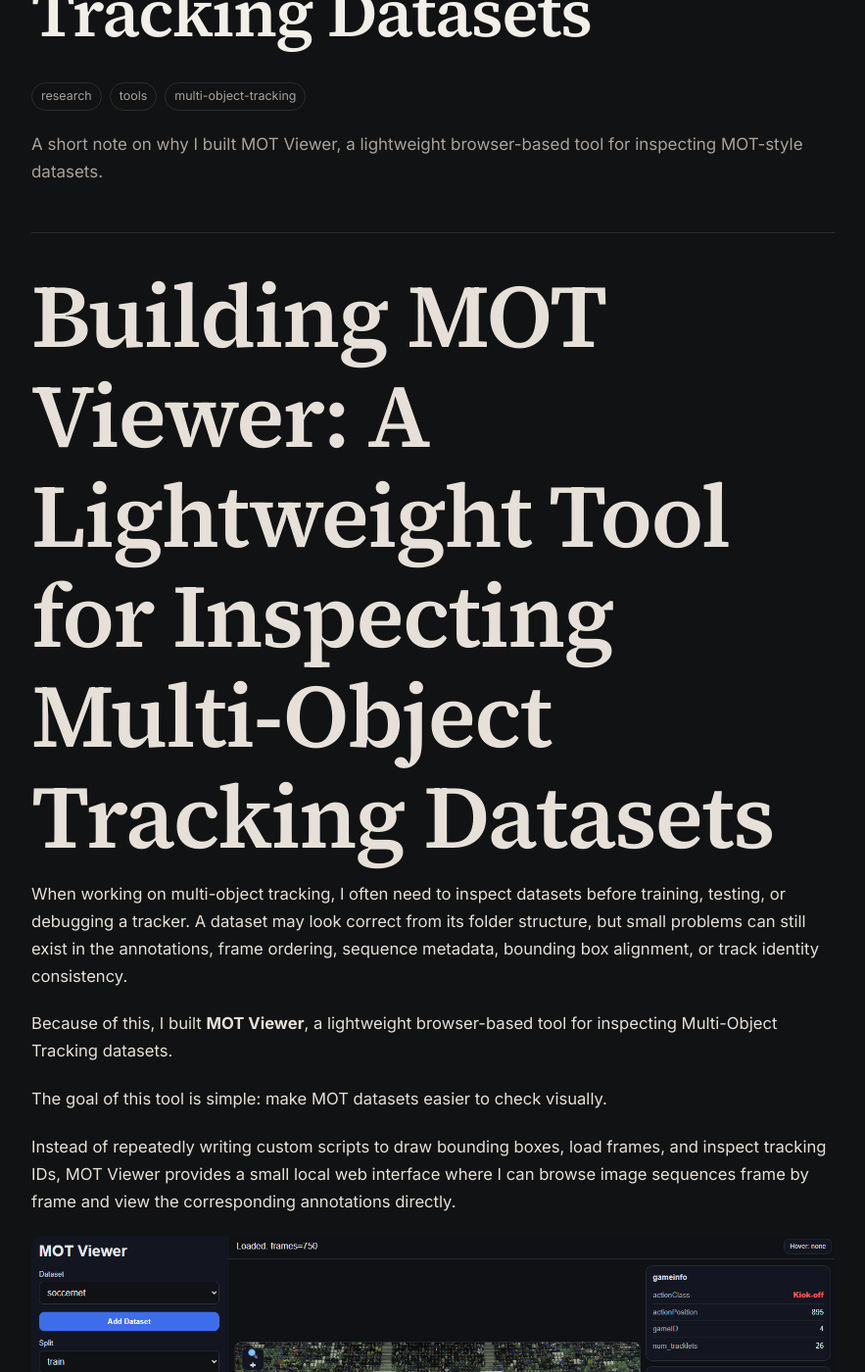
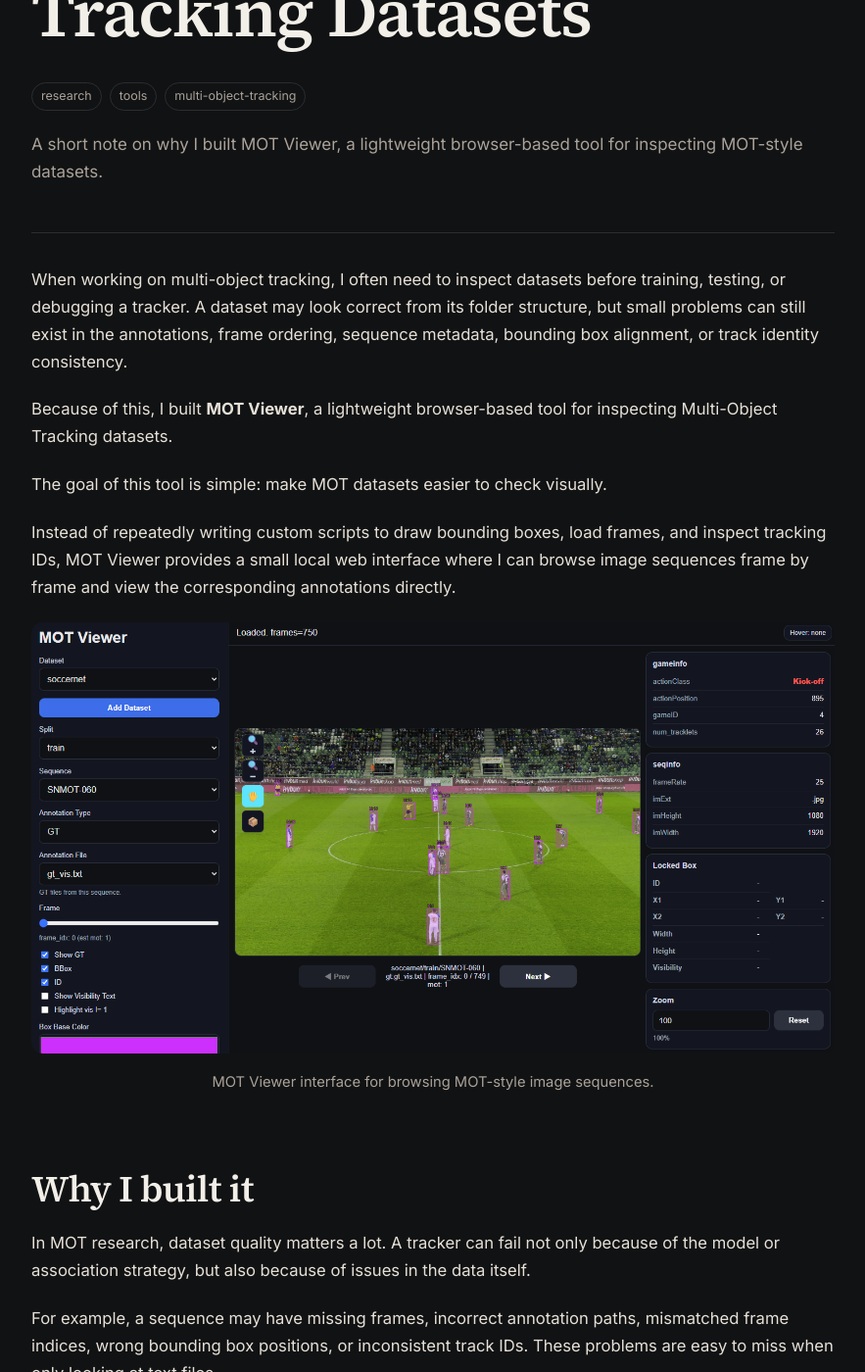
Before and after one commit to shijunjie07/shijunjie07.github.io, a Jekyll site: the page built from _posts/2026-06-22-building-mot-viewer.md, in a window 1280 px wide and 1400 px high, scrolled down 464 px. Shown: the whole window at 98% size, without its empty margins (198-1081 px from the left). Built offline with Jekyll 4.4.1, drawn with Linux system fonts in a browser that asks for light colours.

Commit message:
Update MOT Viewer blog post

```diff
--- a/_posts/2026-06-22-building-mot-viewer.md
+++ b/_posts/2026-06-22-building-mot-viewer.md
@@ -5,9 +5,6 @@ date: 2026-06-22 00:00:00 +0800
 summary: "A short note on why I built MOT Viewer, a lightweight browser-based tool for inspecting MOT-style datasets."
 categories: [research, tools, multi-object-tracking]
 ---
-
-# Building MOT Viewer: A Lightweight Tool for Inspecting Multi-Object Tracking Datasets
-
 When working on multi-object tracking, I often need to inspect datasets before training, testing, or debugging a tracker. A dataset may look correct from its folder structure, but small problems can still exist in the annotations, frame ordering, sequence metadata, bounding box alignment, or track identity consistency.
 
 Because of this, I built **MOT Viewer**, a lightweight browser-based tool for inspecting Multi-Object Tracking datasets.
```
